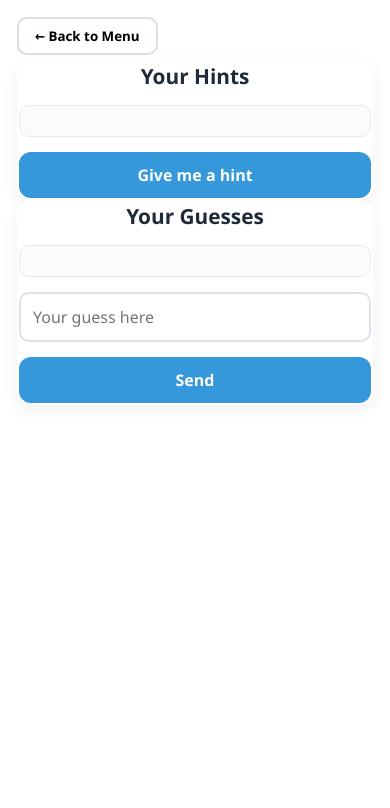
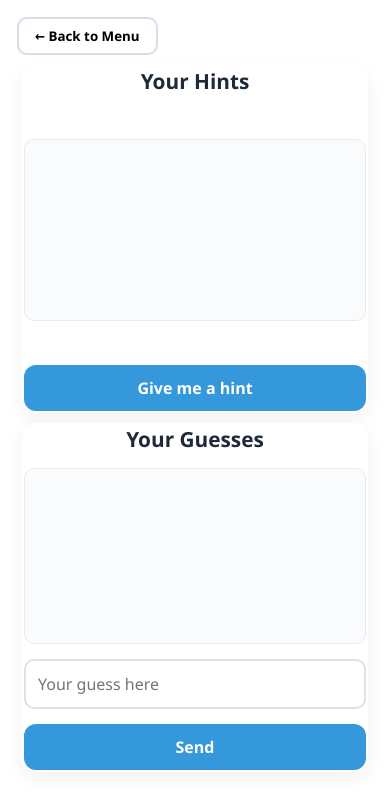
Before and after one commit to JPMoraisF/country-guesser, an Angular app: page /game in a window 390 px wide. Shown: the top 808 px of the page. Built offline with nearby package versions, Linux system fonts and the light colour scheme.

Commit message:
Fixing wrong mobile layout

```diff
--- a/src/app/components/game-window/game-window.component.css
+++ b/src/app/components/game-window/game-window.component.css
@@ -95,22 +95,24 @@
 }
 
 @media (max-width: 768px) {
-    .game-window {
+    .container {
         flex-direction: column;
-        flex-wrap: unset;
+        margin: 1px;
+        height: 90vh
     }
 
-    .container {
-        flex-direction: column;
-        margin: 1px
+    .back-container {
+        margin-bottom: 5px;
     }
 
     .game-section {
         height: auto;
         padding: 2px;
+        margin: 5px
     }
 
-    .back-container {
-        margin-bottom: 5px;
-    }
+    .game-section .section-body {
+      max-height: 150px;
+      overflow-y: auto;
+  }
 }
```
